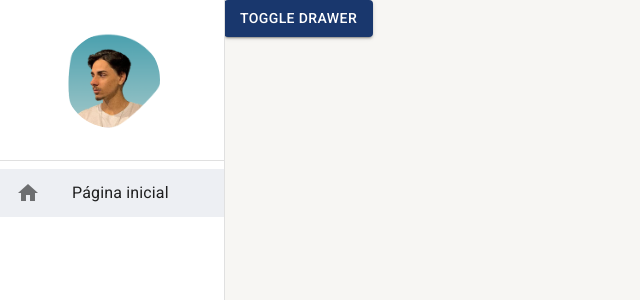
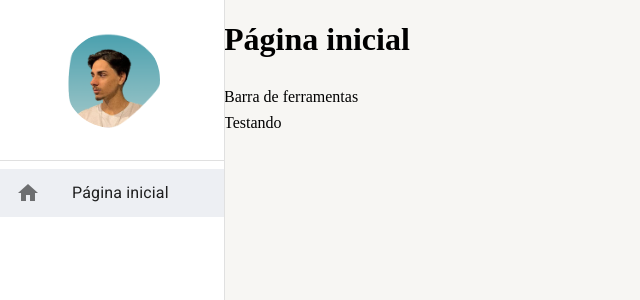
Before and after one commit to aryelzx/projetocurso, a React (Vite) app: page /pagina-inicial in a window 1280 px wide. Shown: the top 300 px of the page, without its empty margins (0-640 px from the left). Built offline with nearby package versions, Linux system fonts and the light colour scheme.

Commit message:
layout: coding dashbooard

```diff
--- /dev/null
+++ b/src/pages/dashboard/Dashboard.tsx
@@ -0,0 +1,9 @@
+import { LayoutBaseDePagina } from "../../shared/layouts";
+
+export const Dashboard = () => {
+  return (
+    <LayoutBaseDePagina title="Página inicial">
+      Testando
+    </LayoutBaseDePagina>
+  );
+};
--- a/src/pages/index.ts
+++ b/src/pages/index.ts
@@ -1 +1 @@
-export {};
+export * from "./dashboard/Dashboard"
--- a/src/routes/index.tsx
+++ b/src/routes/index.tsx
@@ -1,9 +1,9 @@
 import { Routes, Route, Navigate } from "react-router-dom";
 import { useEffect } from "react";
-import { Button } from "@mui/material";
 import { useDrawerContext } from "../shared/contexts";
+import { Dashboard } from "../pages";
 export const AppRoutes = () => {
-  const { toggleDrawerOpen, setDrawerOptions } = useDrawerContext();
+  const { setDrawerOptions } = useDrawerContext();
 
   useEffect(() => {
     setDrawerOptions([
@@ -12,6 +12,7 @@ export const AppRoutes = () => {
         path: "/pagina-inicial",
         label: "Página inicial",
       },
+
     ])
   }, []);
 
@@ -20,9 +21,7 @@ export const AppRoutes = () => {
       <Route
         path="/pagina-inicial"
         element={
-          <Button variant="contained" color="primary" onClick={toggleDrawerOpen}>
-            Toggle drawer
-          </Button>
+          <Dashboard />
         }
       />
       <Route path="*" element={<Navigate to="/pagina-inicial" />} />
--- /dev/null
+++ b/src/shared/layouts/LayoutBaseDePagina.tsx
@@ -0,0 +1,24 @@
+import { Box } from "@mui/material";
+
+interface LayoutBaseDePaginaProps {
+  children: React.ReactNode;
+  title: string;
+}
+
+export const LayoutBaseDePagina: React.FC<LayoutBaseDePaginaProps> = ({ children, title }) => {
+  return (
+    <Box height='100vh' display='flex' flexDirection='column' gap={1}>
+      <Box>
+        <h1>{title}</h1>
+      </Box>
+
+      <Box>
+        Barra de ferramentas
+      </Box>
+
+      <Box>
+        {children}
+      </Box>
+    </Box >
+  );
+};
--- a/src/shared/layouts/index.ts
+++ b/src/shared/layouts/index.ts
@@ -1 +1 @@
-export {};
+export * from "./LayoutBaseDePagina"
```
